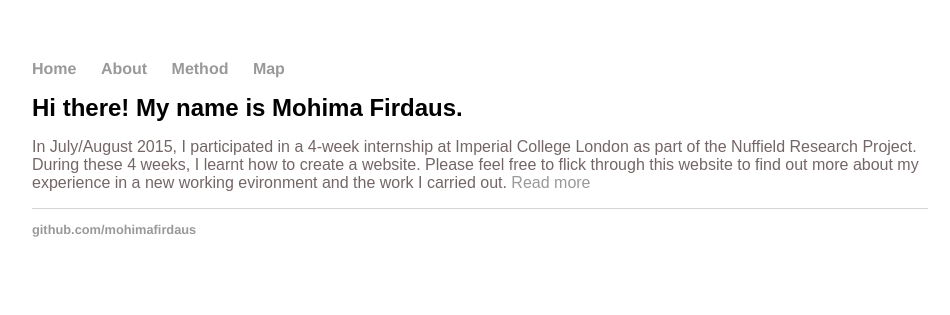
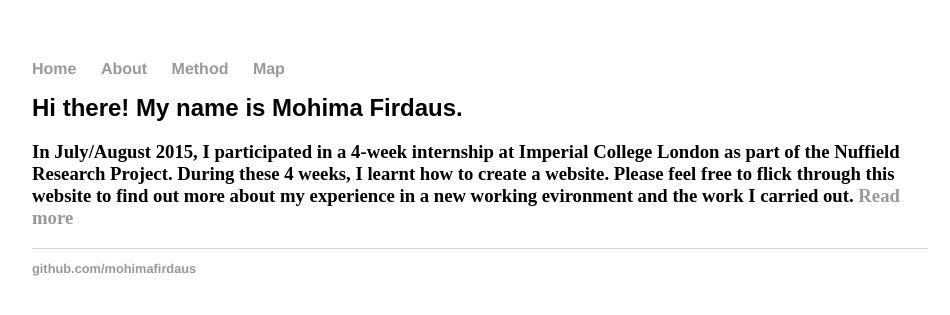
Before and after one commit to mohimafirdaus/mohimafirdaus.github.io, a Jekyll site: the page built from index.html, in a window 1280 px wide. Shown: the top 315 px of the page, without its empty margins (160-1110 px from the left). Built offline with Jekyll 4.4.1, drawn with Linux system fonts in a browser that asks for light colours.

```diff
--- a/index.html
+++ b/index.html
@@ -5,6 +5,6 @@ title: Mohima Firdaus
 
     		<div class="blurb">
         		<h1>Hi there! My name is Mohima Firdaus.</h1>
-				<p>In July/August 2015, I participated in a 4-week internship at Imperial College London as part of the Nuffield Research Project. During these 4 weeks, I learnt how to create a website.  Please feel free to flick through this website to find out more about my experience in a new working evironment and the work I carried out. <a href="/about">Read more </a></p>
+				<h3>In July/August 2015, I participated in a 4-week internship at Imperial College London as part of the Nuffield Research Project. During these 4 weeks, I learnt how to create a website.  Please feel free to flick through this website to find out more about my experience in a new working evironment and the work I carried out. <a href="/about">Read more </a></h3>
 
     		</div><!-- /.blurb -->
```
